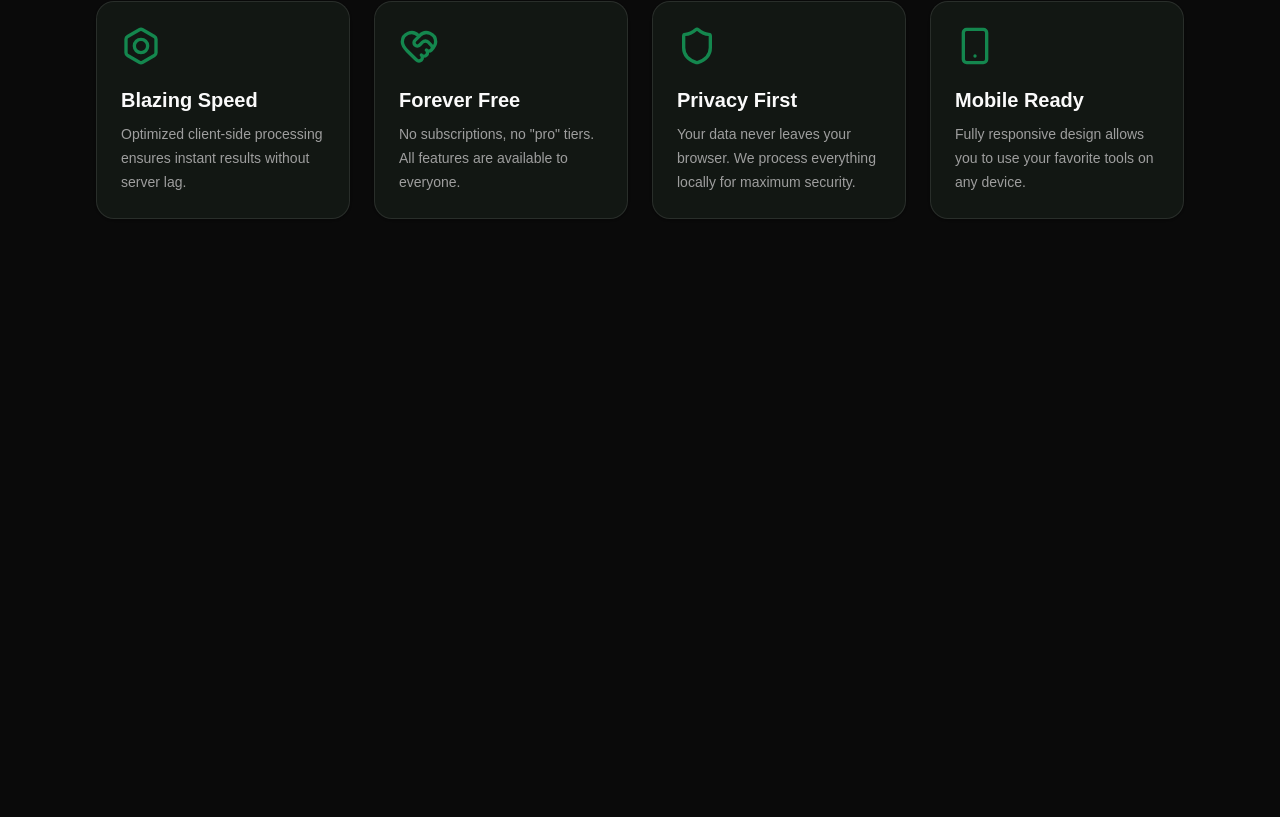
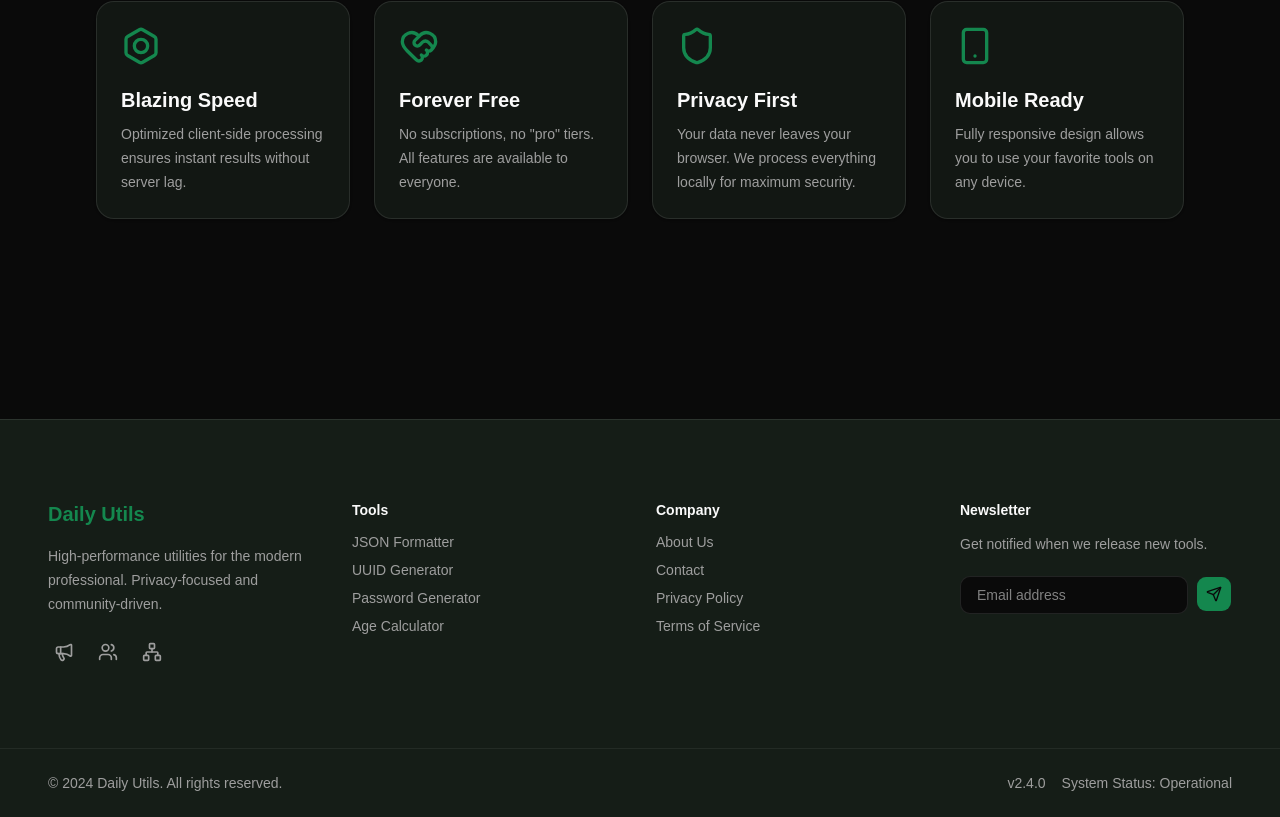
Before and after one commit to sakib-333/daily-utils, a React (Vite) app: page / in a window 1280 px wide. Shown: the part 2471-3288 px from the top of the page. Before the commit the page ends 2810 px from the top, so only its background shows below. Built offline with nearby package versions, Linux system fonts and the light colour scheme.

Commit message:
Add footer section.

```diff
--- a/src/App.tsx
+++ b/src/App.tsx
@@ -3,6 +3,7 @@ import HeroSection from "./components/hero-section"
 import FeaturedUtilities from "./components/featured-utilities"
 import ServicesGrid from "./components/services-grid"
 import BuildPrecision from "./components/build-precision"
+import Footer from "./components/footer"
 
 const App = () => {
   return (
@@ -14,6 +15,7 @@ const App = () => {
         <ServicesGrid />
         <BuildPrecision />
       </main>
+      <Footer />
     </div>
   )
 }
--- /dev/null
+++ b/src/components/footer.tsx
@@ -0,0 +1,96 @@
+import { Megaphone, Network, Send, Users } from "lucide-react"
+
+import { Button } from "@/components/ui/button"
+
+const footerSections = [
+    {
+        title: "Tools",
+        links: ["JSON Formatter", "UUID Generator", "Password Generator", "Age Calculator"],
+    },
+    {
+        title: "Company",
+        links: ["About Us", "Contact", "Privacy Policy", "Terms of Service"],
+    },
+]
+
+const socialLinks = [
+    { label: "Announcements", icon: Megaphone },
+    { label: "Community", icon: Users },
+    { label: "Integrations", icon: Network },
+]
+
+const Footer = () => {
+    return (
+        <footer className="mt-20 w-full border-t border-border bg-muted/70">
+            <div className="mx-auto grid max-w-7xl grid-cols-1 gap-8 px-4 py-20 sm:px-6 md:grid-cols-4 lg:px-12">
+                <div className="flex flex-col gap-4">
+                    <div className="text-xl font-bold text-primary">Daily Utils</div>
+                    <p className="text-sm leading-6 text-muted-foreground">
+                        High-performance utilities for the modern professional. Privacy-focused and
+                        community-driven.
+                    </p>
+                    <div className="mt-1 flex gap-3">
+                        {socialLinks.map(({ label, icon: Icon }) => (
+                            <Button
+                                key={label}
+                                type="button"
+                                variant="ghost"
+                                size="icon-sm"
+                                className="text-muted-foreground hover:text-primary"
+                                aria-label={label}
+                            >
+                                <Icon className="size-5" aria-hidden="true" />
+                            </Button>
+                        ))}
+                    </div>
+                </div>
+
+                {footerSections.map((section) => (
+                    <div key={section.title} className="flex flex-col gap-2">
+                        <h4 className="mb-1 text-sm font-bold text-foreground">{section.title}</h4>
+                        {section.links.map((link) => (
+                            <a
+                                key={link}
+                                href="#"
+                                className="text-sm text-muted-foreground transition-colors hover:text-primary hover:underline"
+                            >
+                                {link}
+                            </a>
+                        ))}
+                    </div>
+                ))}
+
+                <div className="flex flex-col gap-2">
+                    <h4 className="mb-1 text-sm font-bold text-foreground">Newsletter</h4>
+                    <p className="mb-3 text-sm leading-6 text-muted-foreground">
+                        Get notified when we release new tools.
+                    </p>
+                    <form className="flex gap-2">
+                        <label className="sr-only" htmlFor="footer-email">
+                            Email address
+                        </label>
+                        <input
+                            id="footer-email"
+                            className="min-w-0 flex-1 rounded-lg border border-border bg-background px-4 py-2 text-sm text-foreground outline-none transition focus:border-primary focus:ring-4 focus:ring-primary/15"
+                            placeholder="Email address"
+                            type="email"
+                        />
+                        <Button type="submit" size="icon" className="rounded-lg" aria-label="Subscribe">
+                            <Send className="size-4" aria-hidden="true" />
+                        </Button>
+                    </form>
+                </div>
+            </div>
+
+            <div className="mx-auto flex max-w-7xl flex-col gap-3 border-t border-border/60 px-4 py-6 text-sm text-muted-foreground sm:px-6 md:flex-row md:items-center md:justify-between lg:px-12">
+                <p>&copy; 2024 Daily Utils. All rights reserved.</p>
+                <div className="flex flex-col gap-1 sm:flex-row sm:gap-4">
+                    <span>v2.4.0</span>
+                    <span>System Status: Operational</span>
+                </div>
+            </div>
+        </footer>
+    )
+}
+
+export default Footer
```
